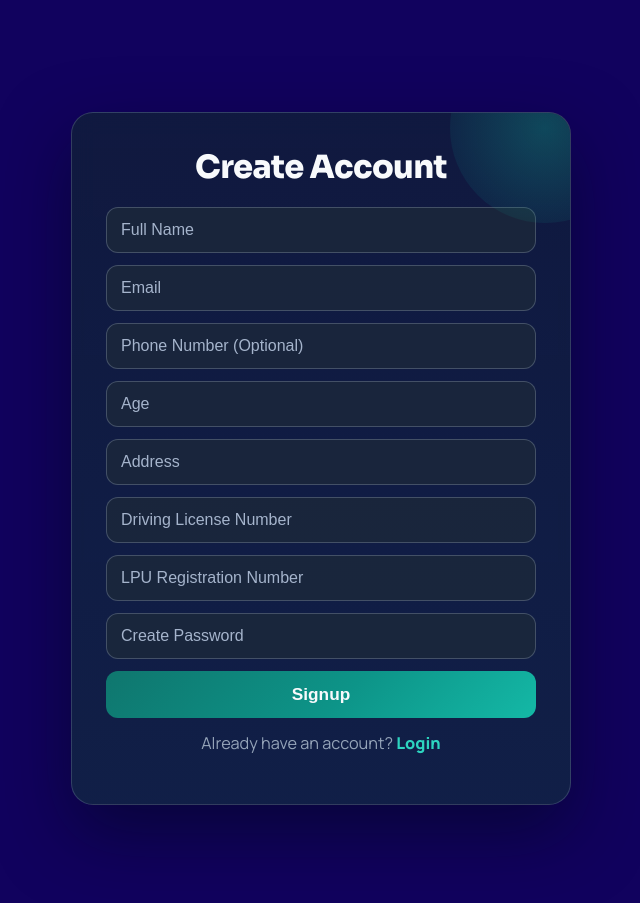
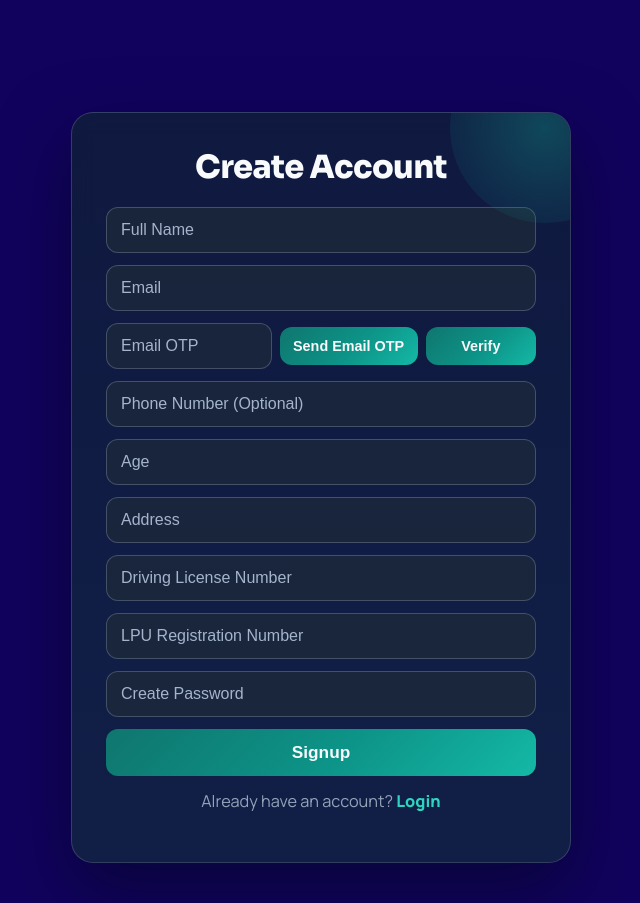
Before and after one commit to mukundkhandelwal463/RoyalWheels, a Django app: page /signup.html in a window 1280 px wide. Shown: the top 903 px of the page, without its empty margins (319-959 px from the left). Run offline with Django 5.2, Linux system fonts and the light colour scheme.

Commit message:
Restore customer OTP flows and seed demo partners

```diff
--- a/backend/app/static/js/auth.js
+++ b/backend/app/static/js/auth.js
@@ -1,3 +1,25 @@
+const otpState = {
+  customerSignup: {
+    email: { otpId: "", target: "", verified: false },
+    phone: { otpId: "", target: "", verified: false }
+  },
+  customerForgot: {
+    email: { otpId: "", target: "", verified: false }
+  },
+  customerProfileEmail: {
+    email: { otpId: "", target: "", verified: false }
+  },
+  customerProfileUpdate: {
+    email: { otpId: "", target: "", verified: false }
+  },
+  customerProfileDocs: {
+    email: { otpId: "", target: "", verified: false }
+  },
+  customerProfilePassword: {
+    email: { otpId: "", target: "", verified: false }
+  }
+};
+
 async function postJson(url, payload) {
   const response = await fetch(url, {
     method: "POST",
@@ -11,6 +33,10 @@ async function postJson(url, payload) {
     throw new Error(text || "Request failed");
   }
   return text ? JSON.parse(text) : {};
+}
+
+function resetOtpFlowState(flow, channel) {
+  otpState[flow][channel] = { otpId: "", target: "", verified: false };
 }
 
 function normalizeIndianPhone(rawValue) {
@@ -34,10 +60,62 @@ function enforceIndianPhonePrefix(inputId) {
     input.value = normalizeIndianPhone(input.value);
   };
 
-  input.addEventListener("input", applyValue);
   if (input.value) {
     applyValue();
   }
+
+  input.addEventListener("focus", () => {
+    if (!input.value) {
+      input.value = "";
+    }
+  });
+  input.addEventListener("input", applyValue);
+}
+
+async function sendOtp(flow, channel, target, purpose) {
+  if (!target) {
+    alert(`Please enter ${channel} first.`);
+    return;
+  }
+
+  const data = await postJson("/api/otp/send/", {
+    purpose,
+    channel,
+    target
+  });
+
+  otpState[flow][channel] = {
+    otpId: String(data.otp_id || ""),
+    target: String(target).trim(),
+    verified: false
+  };
+
+  alert(data.message || "OTP sent successfully.");
+}
+
+async function verifyOtp(flow, channel, target, code) {
+  const state = otpState[flow][channel];
+  if (!state.otpId || !state.target) {
+    alert(`Please send ${channel} OTP first.`);
+    return;
+  }
+  if (String(state.target).trim() !== String(target).trim()) {
+    alert(`${channel} value changed. Please resend OTP.`);
+    resetOtpFlowState(flow, channel);
+    return;
+  }
+  if (!code) {
+    alert(`Please enter ${channel} OTP.`);
+    return;
+  }
+
+  await postJson("/api/otp/verify/", {
+    otp_id: state.otpId,
+    otp_code: String(code).trim()
+  });
+
+  otpState[flow][channel].verified = true;
+  alert(`${channel.toUpperCase()} OTP verified.`);
 }
 
 function signup() {
@@ -83,6 +161,14 @@ function signup() {
       alert("Age must be 18 or above.");
       return;
     }
+  }
+
+  if (
+    !otpState.customerSignup.email.verified ||
+    String(otpState.customerSignup.email.target).trim().toLowerCase() !== String(email).toLowerCase()
+  ) {
+    alert("Please verify your email OTP before signup.");
+    return;
   }
 
   const customers = JSON.parse(localStorage.getItem("customers") || "[]");
@@ -201,6 +287,14 @@ function resetCustomerPassword() {
     return;
   }
 
+  if (
+    !otpState.customerForgot.email.verified ||
+    String(otpState.customerForgot.email.target).trim().toLowerCase() !== String(email).toLowerCase()
+  ) {
+    alert("Please verify reset email OTP first.");
+    return;
+  }
+
   const customers = JSON.parse(localStorage.getItem("customers") || "[]");
   const legacyCustomer = JSON.parse(localStorage.getItem("customer") || "null");
   if (legacyCustomer && !customers.some((c) => c.email === legacyCustomer.email)) {
@@ -228,9 +322,174 @@ function resetCustomerPassword() {
   }
 
   alert("Password updated successfully. Please login.");
+  resetOtpFlowState("customerForgot", "email");
   window.location.href = "/login.html";
 }
 
 document.addEventListener("DOMContentLoaded", () => {
   enforceIndianPhonePrefix("phone");
+
+  document.getElementById("sendEmailOtpBtn")?.addEventListener("click", async () => {
+    try {
+      await sendOtp(
+        "customerSignup",
+        "email",
+        document.getElementById("email")?.value?.trim(),
+        "customer_signup"
+      );
+    } catch (error) {
+      alert(error.message || "Unable to send email OTP.");
+    }
+  });
+
+  document.getElementById("verifyEmailOtpBtn")?.addEventListener("click", async () => {
+    try {
+      await verifyOtp(
+        "customerSignup",
+        "email",
+        document.getElementById("email")?.value?.trim(),
+        document.getElementById("emailOtp")?.value?.trim()
+      );
+    } catch (error) {
+      alert(error.message || "Unable to verify email OTP.");
+    }
+  });
+
+  document.getElementById("sendResetEmailOtpBtn")?.addEventListener("click", async () => {
+    try {
+      await sendOtp(
+        "customerForgot",
+        "email",
+        document.getElementById("resetEmail")?.value?.trim(),
+        "customer_forgot"
+      );
+    } catch (error) {
+      alert(error.message || "Unable to send reset email OTP.");
+    }
+  });
+
+  document.getElementById("verifyResetEmailOtpBtn")?.addEventListener("click", async () => {
+    try {
+      await verifyOtp(
+        "customerForgot",
+        "email",
+        document.getElementById("resetEmail")?.value?.trim(),
+        document.getElementById("resetEmailOtp")?.value?.trim()
+      );
+    } catch (error) {
+      alert(error.message || "Unable to verify reset email OTP.");
+    }
+  });
+
+  document.getElementById("sendProfileEmailOtpBtn")?.addEventListener("click", async () => {
+    try {
+      const sendBtn = document.getElementById("sendProfileEmailOtpBtn");
+      const otpFlow = sendBtn?.dataset?.otpFlow || "customerProfileEmail";
+      const otpPurpose = sendBtn?.dataset?.otpPurpose || "customer_profile_email";
+      const otpTarget = sendBtn?.dataset?.otpTarget || document.getElementById("email")?.value?.trim();
+
+      await sendOtp(otpFlow, "email", otpTarget, otpPurpose);
+    } catch (error) {
+      alert(error.message || "Unable to send profile email OTP.");
+    }
+  });
+
+  document.getElementById("verifyProfileEmailOtpBtn")?.addEventListener("click", async () => {
+    try {
+      const verifyBtn = document.getElementById("verifyProfileEmailOtpBtn");
+      const otpFlow = verifyBtn?.dataset?.otpFlow || "customerProfileEmail";
+      const otpTarget = verifyBtn?.dataset?.otpTarget || document.getElementById("email")?.value?.trim();
+
+      await verifyOtp(
+        otpFlow,
+        "email",
+        otpTarget,
+        document.getElementById("profileEmailOtp")?.value?.trim()
+      );
+    } catch (error) {
+      alert(error.message || "Unable to verify profile email OTP.");
+    }
+  });
+
+  document.getElementById("sendProfileDocsEmailOtpBtn")?.addEventListener("click", async () => {
+    try {
+      const userEmail =
+        document.getElementById("email")?.value?.trim() ||
+        (() => {
+          try {
+            return JSON.parse(localStorage.getItem("loggedCustomer") || "null")?.email || "";
+          } catch (_) {
+            return "";
+          }
+        })();
+
+      await sendOtp("customerProfileDocs", "email", userEmail, "customer_profile_docs");
+    } catch (error) {
+      alert(error.message || "Unable to send documents email OTP.");
+    }
+  });
+
+  document.getElementById("verifyProfileDocsEmailOtpBtn")?.addEventListener("click", async () => {
+    try {
+      const userEmail =
+        document.getElementById("email")?.value?.trim() ||
+        (() => {
+          try {
+            return JSON.parse(localStorage.getItem("loggedCustomer") || "null")?.email || "";
+          } catch (_) {
+            return "";
+          }
+        })();
+
+      await verifyOtp(
+        "customerProfileDocs",
+        "email",
+        userEmail,
+        document.getElementById("docsEmailOtp")?.value?.trim()
+      );
+    } catch (error) {
+      alert(error.message || "Unable to verify documents email OTP.");
+    }
+  });
+
+  document.getElementById("sendProfilePasswordEmailOtpBtn")?.addEventListener("click", async () => {
+    try {
+      const userEmail =
+        document.getElementById("email")?.value?.trim() ||
+        (() => {
+          try {
+            return JSON.parse(localStorage.getItem("loggedCustomer") || "null")?.email || "";
+          } catch (_) {
+            return "";
+          }
+        })();
+
+      await sendOtp("customerProfilePassword", "email", userEmail, "customer_password_change");
+    } catch (error) {
+      alert(error.message || "Unable to send password change email OTP.");
+    }
+  });
+
+  document.getElementById("verifyProfilePasswordEmailOtpBtn")?.addEventListener("click", async () => {
+    try {
+      const userEmail =
+        document.getElementById("email")?.value?.trim() ||
+        (() => {
+          try {
+            return JSON.parse(localStorage.getItem("loggedCustomer") || "null")?.email || "";
+          } catch (_) {
+            return "";
+          }
+        })();
+
+      await verifyOtp(
+        "customerProfilePassword",
+        "email",
+        userEmail,
+        document.getElementById("passwordEmailOtp")?.value?.trim()
+      );
+    } catch (error) {
+      alert(error.message || "Unable to verify password change email OTP.");
+    }
+  });
 });
--- a/backend/app/templates/login.html
+++ b/backend/app/templates/login.html
@@ -50,10 +50,11 @@
     <p class="switch">
       New user? <a href="signup.html">Create an account</a>
     </p>
+    <p class="auth-meta">Email OTP is used for signup, forgot password, and profile updates.</p>
     <p class="auth-meta"><a href="/forgot-password.html">Forgot Password?</a></p>
   </div>
 </main>
-<script src="{% static 'js/auth.js' %}?v=20260310b"></script>
+<script src="{% static 'js/auth.js' %}?v=20260310c"></script>
 <script src="{% static 'js/navbar.js' %}"></script>
 </body>
 </html>
--- a/backend/app/templates/signup.html
+++ b/backend/app/templates/signup.html
@@ -18,6 +18,11 @@
     <form id="signupForm" onsubmit="event.preventDefault(); signup();">
       <input type="text" id="name" placeholder="Full Name" required>
       <input type="email" id="email" placeholder="Email" required>
+      <div class="otp-row">
+        <input type="text" id="emailOtp" placeholder="Email OTP">
+        <button type="button" id="sendEmailOtpBtn" class="otp-btn">Send Email OTP</button>
+        <button type="button" id="verifyEmailOtpBtn" class="otp-btn">Verify</button>
+      </div>
 
       <input type="tel" id="phone" placeholder="Phone Number (Optional)">
       <input type="number" id="age" placeholder="Age" min="18" max="100">
@@ -37,7 +42,7 @@
   </div>
 </main>
 
-<script src="{% static 'js/auth.js' %}?v=20260310b"></script>
+<script src="{% static 'js/auth.js' %}?v=20260310c"></script>
 
 </footer>
 </body>
--- a/backend/app/views.py
+++ b/backend/app/views.py
@@ -1030,6 +1030,28 @@ def customer_profile_upsert(request):
 
     next_lpu_id = lpu_id or None
 
+    is_existing = bool(profile.pk)
+    changed_fields = []
+    if is_existing:
+        if original_snapshot["name"] != next_name:
+            changed_fields.append("name")
+        if original_snapshot["phone"] != next_phone:
+            changed_fields.append("phone")
+        if original_snapshot["age"] != next_age:
+            changed_fields.append("age")
+        if original_snapshot["address"] != next_address:
+            changed_fields.append("address")
+        if original_snapshot["lpu_id"] != (next_lpu_id or "").lower():
+            changed_fields.append("lpu_id")
+        if original_snapshot["license_number"] != next_license:
+            changed_fields.append("license_number")
+
+        if changed_fields and not (
+            _is_otp_verified(request, "customer_profile_update", "email", email)
+            or _is_otp_verified(request, "customer_profile_email", "email", email)
+        ):
+            return HttpResponseBadRequest("Please verify email OTP before saving profile changes.")
+
     profile.name = next_name
     profile.phone = next_phone
     profile.address = next_address
@@ -1039,6 +1061,10 @@ def customer_profile_upsert(request):
 
     driving_license_raw = payload.get("driving_license_doc") or payload.get("drivingLicenseDoc")
     student_id_raw = payload.get("student_id_doc") or payload.get("studentIdDoc")
+
+    docs_present = bool(driving_license_raw) or bool(student_id_raw)
+    if docs_present and not _is_otp_verified(request, "customer_profile_docs", "email", email):
+        return HttpResponseBadRequest("Please verify email OTP before uploading documents.")
 
     driving_license_doc = _decode_data_url_file(driving_license_raw, "customer_license")
     if driving_license_doc is None:
@@ -1084,6 +1110,9 @@ def customer_profile_update_email(request):
 
     if current_email == new_email:
         return JsonResponse({"updated": True, "email": new_email})
+
+    if not _is_otp_verified(request, "customer_profile_email", "email", new_email):
+        return HttpResponseBadRequest("Please verify email OTP first.")
 
     profile = CustomerProfile.objects.filter(email__iexact=current_email).first()
     if profile is None:
--- a/render.yaml
+++ b/render.yaml
@@ -4,7 +4,7 @@ services:
     runtime: python
     plan: free
     rootDir: backend
-    buildCommand: pip install -r requirements.txt && python manage.py collectstatic --noinput && python manage.py migrate
+    buildCommand: pip install -r requirements.txt && python manage.py collectstatic --noinput && python manage.py migrate && python manage.py seed_partners
     startCommand: gunicorn backend.wsgi:application
     envVars:
       - key: PYTHON_VERSION
```
Also changed, not shown: backend/app/static/js/profile.js (+155 -18 lines), backend/app/templates/forgot_password.html (+6 -1 lines), backend/app/templates/profile.html (+17 -2 lines).
